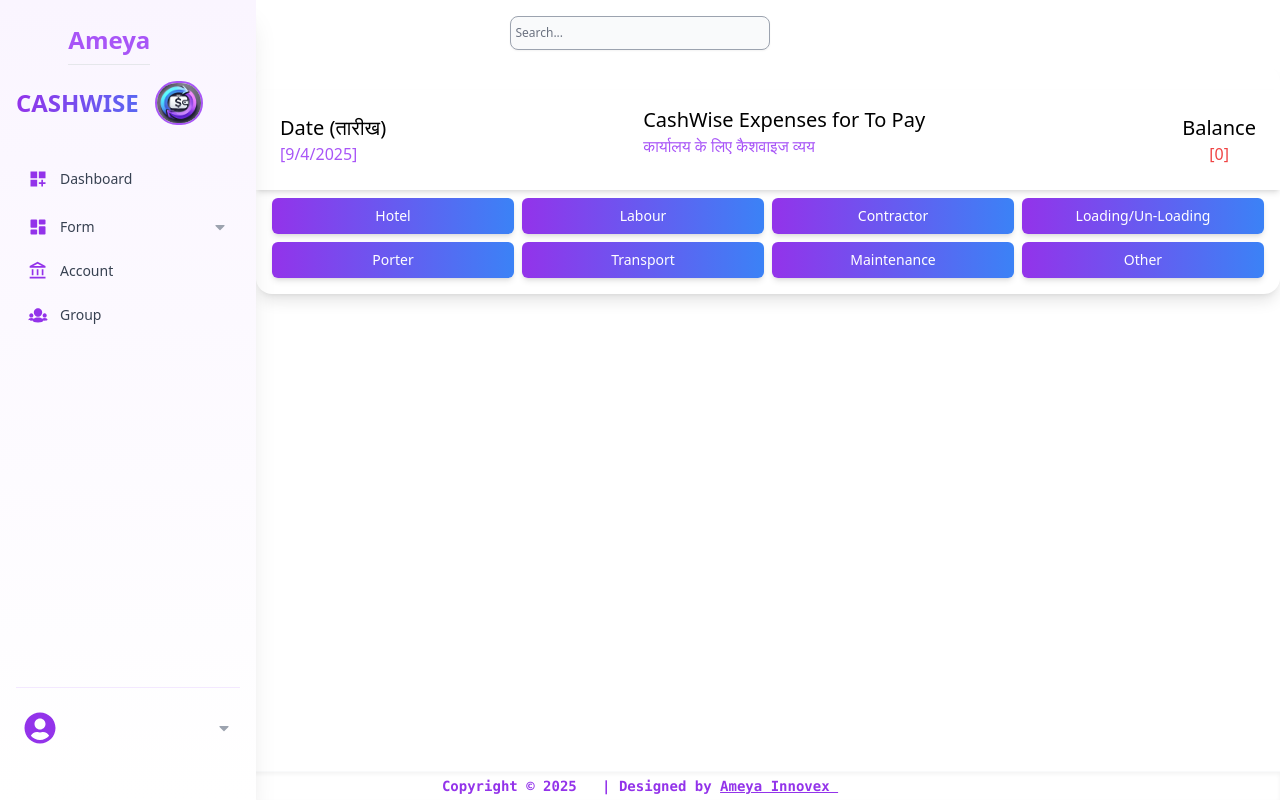
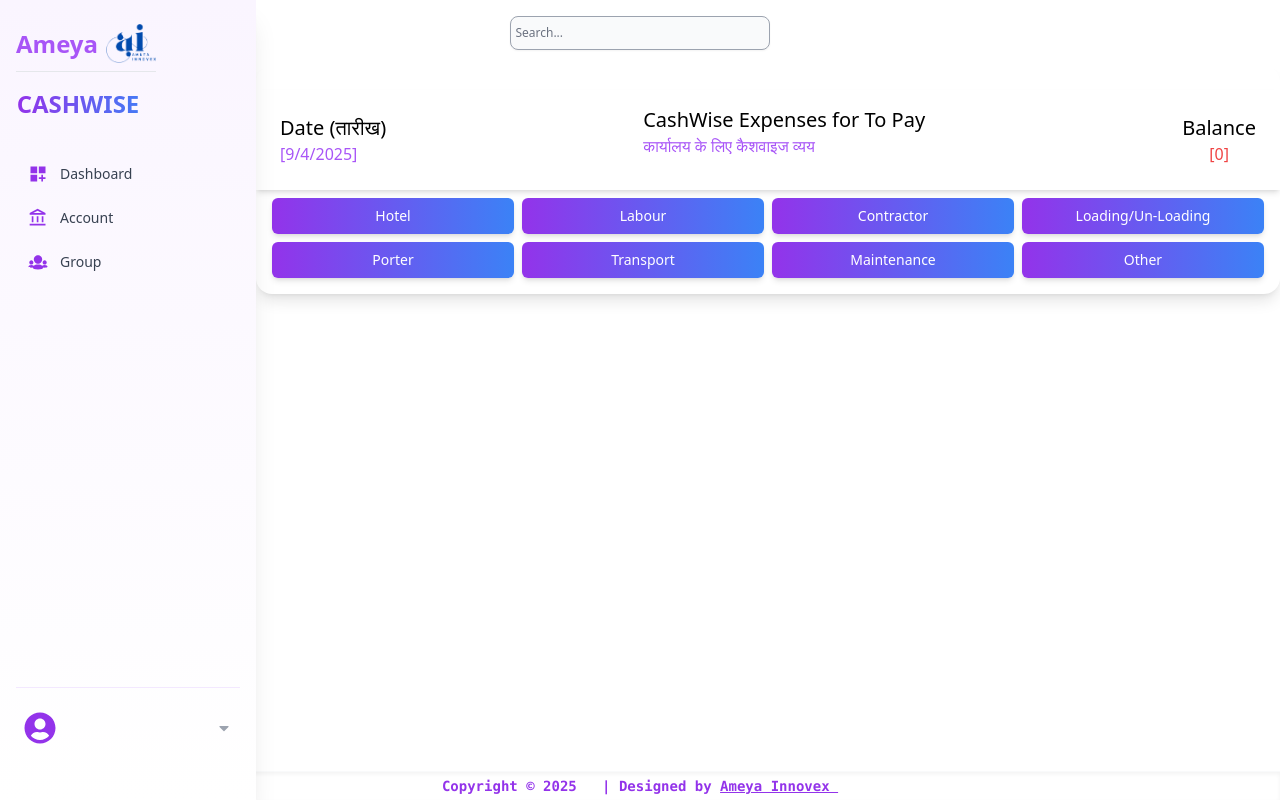
Before and after one commit to AmeyaDevRepo/CashwiseAmeyaInnovexdemo, a Next.js app: page /toPayExpense in a window 1280 px wide. Built offline with nearby package versions, Linux system fonts and the light colour scheme; what cookies-next would draw is missing.

Commit message:
refactor: comment out unused code and clean up sidebar and account components

```diff
--- a/app/_components/AccountComp/CreditModal.tsx
+++ b/app/_components/AccountComp/CreditModal.tsx
@@ -273,7 +273,7 @@
             </motion.div>
 
             {/* Reason Selection */}
-            <motion.select
+            {/* <motion.select
               whileHover={{ scale: 1.01 }}
               whileFocus={{ scale: 1.02 }}
               className="w-full px-4 py-2 rounded-lg border border-violet-200 focus:border-violet-500 focus:ring-2 focus:ring-violet-200 transition-colors"
@@ -288,14 +288,14 @@
               <option value="office">Office</option>
               <option value="TOF">TOF</option>
               <option value="toPay">To Pay</option>
-              {/* <option value="other">Other</option> */}
-            </motion.select>
-            {errors?.transactionDetails &&
+              <option value="other">Other</option>
+            </motion.select> */}
+            {/* {errors?.transactionDetails &&
               errors.transactionDetails[0]?.reason && (
                 <span className="text-red-500">
                   {errors.transactionDetails[0].reason.message}
                 </span>
-              )}
+              )} */}
 
             <motion.div
               initial={{ opacity: 0, x: -20 }}
--- a/app/_components/Sidebar.tsx
+++ b/app/_components/Sidebar.tsx
@@ -31,7 +31,7 @@
 import Loader from "./Loader";
 import { GiPayMoney, GiPostOffice } from "react-icons/gi";
 import { TiGroup } from "react-icons/ti";
-
+import AmeyaInnovexLogo from "../_images/AmeyaInnovexLogo.png";
 const Sidebar = () => {
   const user = useAppSelector(selectUser);
   const [isOpen, setIsOpen] = useState(false);
@@ -61,6 +61,11 @@
         label: "Group",
         path: "/group",
       },
+      {
+        icon: <MdOutlineContactPage />,
+        label: "Office Form",
+        path: "/officeExpense",
+      },
     ];
 
     if (isAdminOrManager) {
@@ -77,18 +82,18 @@
             },
             {
               icon: <GiPostOffice />,
-              label: "Travel/Office Dashboard",
+              label: "Office Dashboard",
               path: "/admin/dashboard",
             },
-            ...(canAccessToPayForm
-              ? [
-                  {
-                    icon: <MdOutlineContactPage />,
-                    label: "To Pay Form",
-                    path: "/toPayExpense",
-                  },
-                ]
-              : []),
+            // ...(canAccessToPayForm
+            //   ? [
+            //       {
+            //         icon: <MdOutlineContactPage />,
+            //         label: "To Pay Form",
+            //         path: "/toPayExpense",
+            //       },
+            //     ]
+            //   : []),
           ],
         },
         {
@@ -109,38 +114,38 @@
           label: "Expense Limit",
           path: "/admin/expenseLimit",
         },
-        {
-          type: "item",
-          icon: <FaSitemap />,
-          label: "Site",
-          path: "/site",
-        },
-        {
-          type: "dropdown",
-          icon: <RiDashboardFill />,
-          label: "Form",
-          subitems: [
-            {
-              icon: <FaWpforms />,
-              label: "Travel Form",
-              path: "/travelExpense",
-            },
-            {
-              icon: <MdOutlineContactPage />,
-              label: "Office Form",
-              path: "/officeExpense",
-            },
-            ...(canAccessToPayForm
-              ? [
-                  {
-                    icon: <MdOutlineContactPage />,
-                    label: "To Pay Form",
-                    path: "/toPayExpense",
-                  },
-                ]
-              : []),
-          ],
-        },
+        // {
+        //   type: "item",
+        //   icon: <FaSitemap />,
+        //   label: "Site",
+        //   path: "/site",
+        // },
+        // {
+        //   type: "dropdown",
+        //   icon: <RiDashboardFill />,
+        //   label: "Form",
+        //   subitems: [
+        //     {
+        //       icon: <FaWpforms />,
+        //       label: "Travel Form",
+        //       path: "/travelExpense",
+        //     },
+        //     {
+        //       icon: <MdOutlineContactPage />,
+        //       label: "Office Form",
+        //       path: "/officeExpense",
+        //     },
+        //     ...(canAccessToPayForm
+        //       ? [
+        //           {
+        //             icon: <MdOutlineContactPage />,
+        //             label: "To Pay Form",
+        //             path: "/toPayExpense",
+        //           },
+        //         ]
+        //       : []),
+        //   ],
+        // },
         ...commonItems,
       ];
     } else {
@@ -151,33 +156,33 @@
           label: "Dashboard",
           path: `/users/expenses/${user._id}`,
         },
-        {
-          type: "dropdown",
-          icon: <RiDashboardFill />,
-          label: "Form",
-          subitems: [
-            ...(user.role === "toPay"
-              ? [
-                  {
-                    icon: <MdOutlineContactPage />,
-                    label: "To Pay Form",
-                    path: "/toPayExpense",
-                  },
-                ]
-              : [
-                  {
-                    icon: <FaWpforms />,
-                    label: "Travel Form",
-                    path: "/travelExpense",
-                  },
-                  {
-                    icon: <MdOutlineContactPage />,
-                    label: "Office Form",
-                    path: "/officeExpense",
-                  },
-                ]),
-          ],
-        },
+        // {
+        //   type: "dropdown",
+        //   icon: <RiDashboardFill />,
+        //   label: "Form",
+        //   subitems: [
+        //     ...(user.role === "toPay"
+        //       ? [
+        //           {
+        //             icon: <MdOutlineContactPage />,
+        //             label: "To Pay Form",
+        //             path: "/toPayExpense",
+        //           },
+        //         ]
+        //       : [
+        //           {
+        //             icon: <FaWpforms />,
+        //             label: "Travel Form",
+        //             path: "/travelExpense",
+        //           },
+        //           {
+        //             icon: <MdOutlineContactPage />,
+        //             label: "Office Form",
+        //             path: "/officeExpense",
+        //           },
+        //         ]),
+        //   ],
+        // },
         ...commonItems,
       ];
     }
@@ -272,20 +277,22 @@
           <div className="flex items-center justify-between mb-8">
             <div className="flex flex-col items-center gap-4">
               <span className="flex items-center gap-4 text-2xl border-b py-2 font-bold text-purple-500">
-                <span>
-                  Ameya
-                </span>
+
+                <div className="flex items-center gap-2">
+                  <span>Ameya</span>
+                <Image src={AmeyaInnovexLogo} alt="" width={50} height={50}/>
+                </div>
               </span>
               <span className="flex items-center gap-4 text-2xl font-bold bg-gradient-to-r from-purple-600 to-blue-500 bg-clip-text text-transparent">
                 CASHWISE{" "}
                 <span>
-                  <Image
+                  {/* <Image
                     src={logo}
                     width={48}
                     height={48}
                     alt="Cashwise Logo"
                     className="rounded-full border-2 border-purple-500"
-                  />
+                  /> */}
                 </span>
               </span>
             </div>
```
Also changed, not shown: app/(pages)/account/page.tsx (+16 -16 lines).
